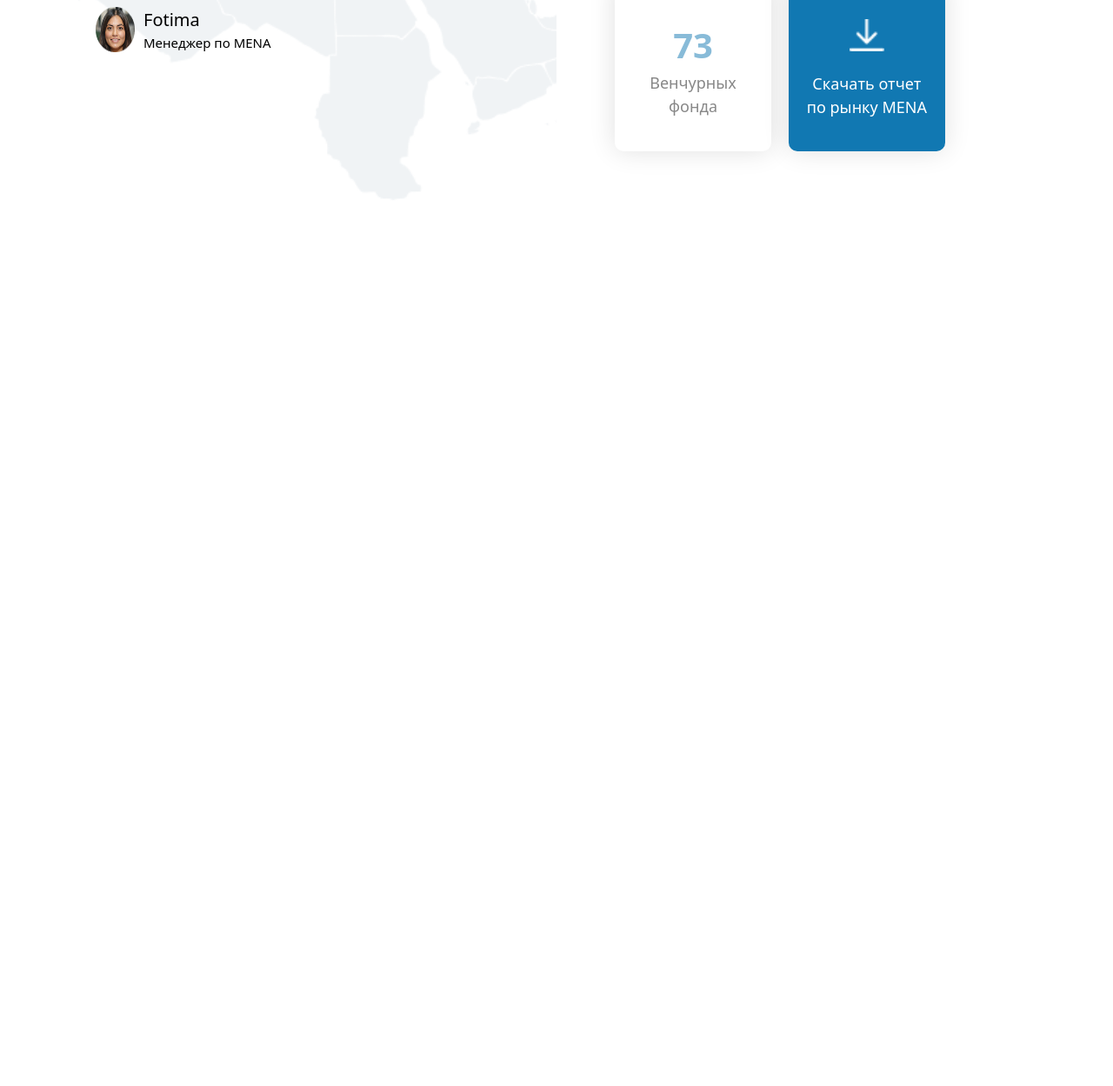
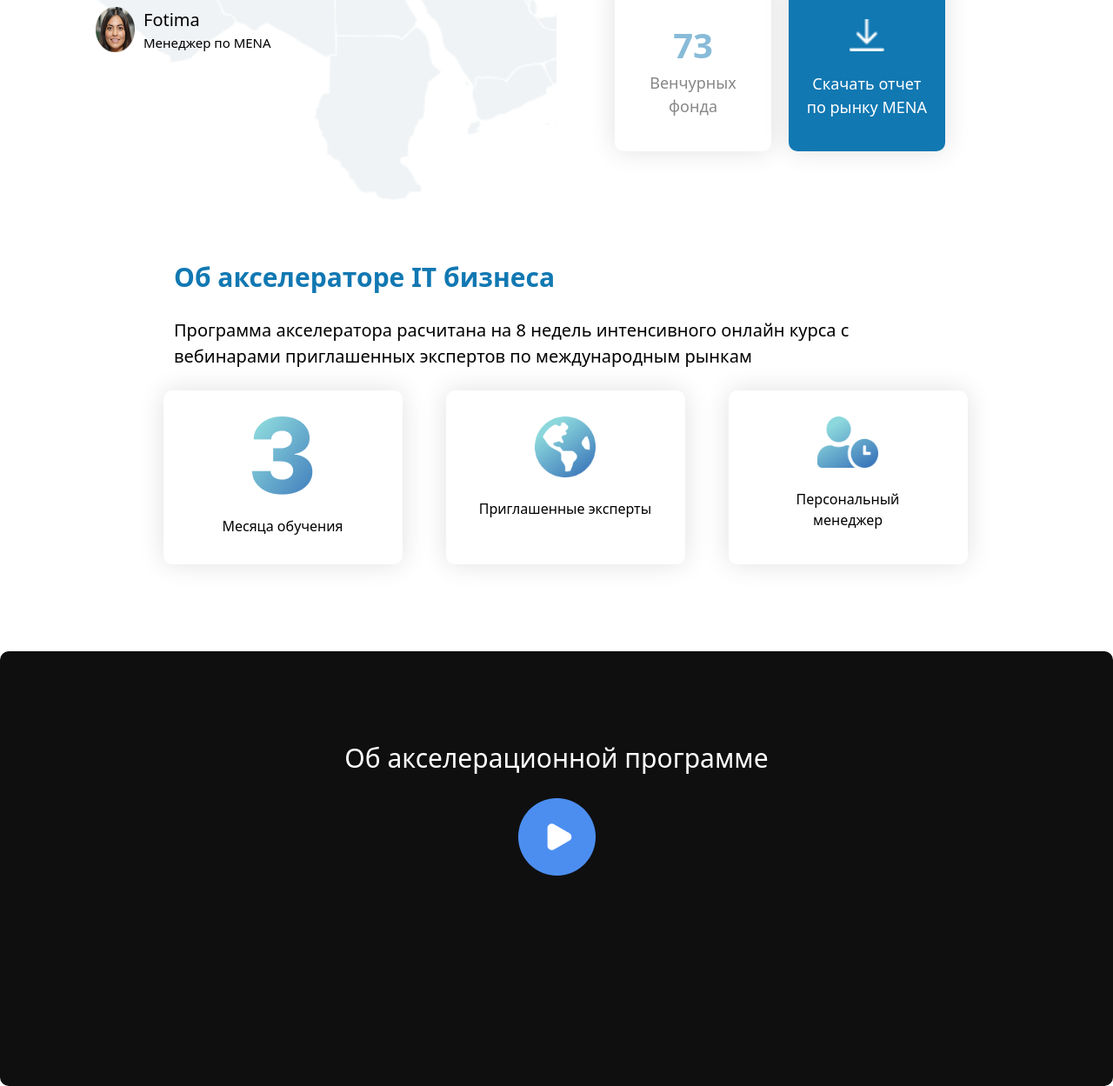
Before and after one commit to gafurovsaidjafar090909-hash/day12exam, a website: page index.html in a window 1280 px wide. Shown: the part 3268-4517 px from the top of the page at 87% size. Before the commit the page ends 3514 px from the top, so only its background shows below. Drawn offline with Linux system fonts and the light colour scheme.

Commit message:
section7

```diff
--- a/index.html
+++ b/index.html
@@ -247,9 +247,43 @@
 
 
     </div>
+    </div>
 
 
+    <!-- section6 -->
+
+
+    <div class=" max-w-[1100px] m-auto">
+     <h1 class="text-[30px] text-[#1178B2] font-bold w-[80%] m-auto text-center mt-[50px] lg:text-left ">Об акселераторе IT бизнеса</h1> <br>
+     <p class="w-[80%] m-auto text-center text-[#000000] lg:text-left lg:text-[20px] lg:font-light">Программа акселератора расчитана на 8 недель интенсивного онлайн  курса
+с вебинарами приглашенных экспертов по международным рынкам</p>
+    </div> <br>
+
+    <div class="flex flex-col gap-[30px] lg:flex-row max-w-[1100px] m-auto justify-center md:flex-row">
+
+        <div class="h-[200px] shadow-[0_0_30px_rgba(0,0,0,0.12)] w-[90%] lg:w-[25%] rounded-[10px] md:w-[27%] ml-[20px]">
+            <img class="m-auto pt-[30px] w-[70px]"  src="./src/img/3.png" alt=""> <br>
+            <h2 class="text-center">Месяца обучения</h2>
+        </div>
+        <div class="h-[200px] shadow-[0_0_30px_rgba(0,0,0,0.12)] w-[90%] lg:w-[25%]  rounded-[10px] md:w-[27%] ml-[20px]">
+                <img class="m-auto pt-[30px] w-[70px]" src="./src/img/Vector (29).png" alt=""> <br>
+                <h2 class="text-center">Приглашенные эксперты</h2>
+        </div>
+        <div class="h-[200px] shadow-[0_0_30px_rgba(0,0,0,0.12)] w-[90%] lg:w-[25%] rounded-[10px] md:w-[27%] ml-[20px]">
+            <img class="m-auto w-[70px] pt-[30px]" src="./src/img/Vector (30).png" alt=""> <br>
+                <h2 class="text-center w-[60%] m-auto">Персональный менеджер</h2>
+        </div>
     </div>
+
+
+    <div class="h-[500px] w-[100%] bg-[#0F0F0F] rounded-[10px] mt-[100px]" >
+        <h1 class="w-[60%] md
+        w-[30%] m-auto text-[white] text-[25px] lg:text-[30px] text-center pt-[100px]">Об акселерационной программе</h1> <br>
+        <img class="m-auto" src="./src/img/Group 840.png" alt="">
+    </div>
+
+    <!-- section7 -->
+
 
 
 
```
Also changed, not shown: src/img/3.png (added), src/img/Group 1036.png (added), src/img/Group 840.png (added), src/img/Vector (29).png (added), src/img/Vector (30).png (added), src/output.css.
